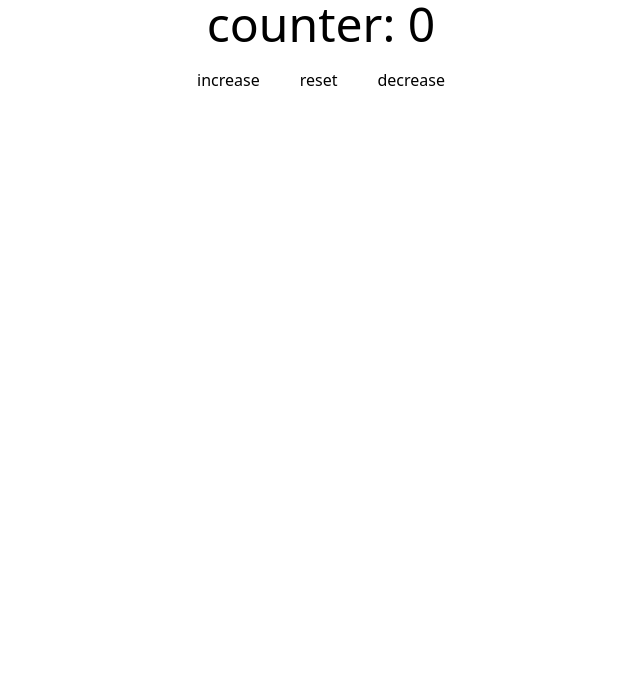
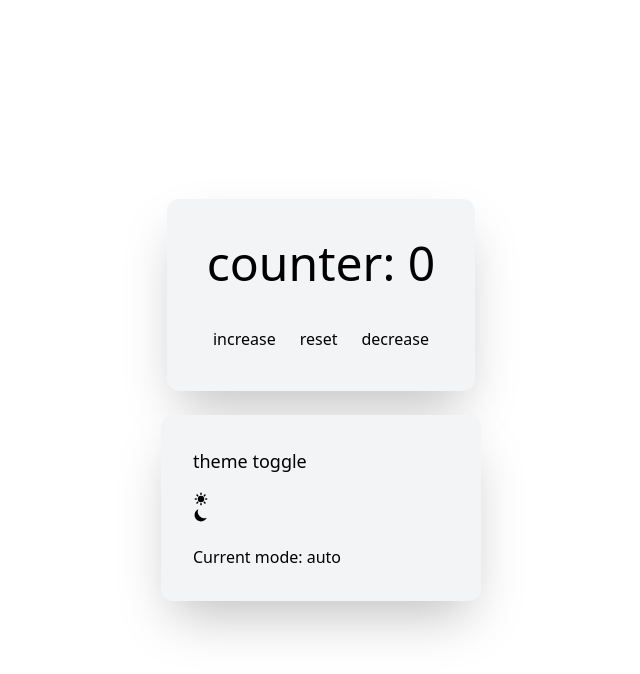
Before and after one commit to GustavoHeringerCurcio/react-hooks-playground, a Next.js app: page / in a window 1280 px wide. Shown: the top 674 px of the page, without its empty margins (319-959 px from the left). Built offline with nearby package versions, Linux system fonts and the light colour scheme.

Commit message:
feature: toggle theme

```diff
--- a/src/app/globals.css
+++ b/src/app/globals.css
@@ -1,3 +1,4 @@
 @import "tailwindcss";
 @import "flowbite-react/plugin/tailwindcss";
 @source "../../.flowbite-react/class-list.json";
+@custom-variant dark (&:where(.dark, .dark *));
--- a/src/app/layout.js
+++ b/src/app/layout.js
@@ -1,29 +1,18 @@
-import { Geist, Geist_Mono } from "next/font/google";
+import { ThemeModeScript } from "flowbite-react";
 import "./globals.css";
 
-const geistSans = Geist({
-  variable: "--font-geist-sans",
-  subsets: ["latin"],
-});
-
-const geistMono = Geist_Mono({
-  variable: "--font-geist-mono",
-  subsets: ["latin"],
-});
-
 export const metadata = {
-  title: "Create Next App",
-  description: "Generated by create next app",
+  title: "My App",
+  description: "Practice app",
 };
 
 export default function RootLayout({ children }) {
   return (
-    <html lang="en">
-      <body
-        className={`${geistSans.variable} ${geistMono.variable} antialiased`}
-      >
-        {children}
-      </body>
+    <html lang="en" suppressHydrationWarning>
+      <head>
+        <ThemeModeScript />
+      </head>
+      <body>{children}</body>
     </html>
   );
 }
--- a/src/app/page.js
+++ b/src/app/page.js
@@ -1,26 +1,39 @@
-"use client"
+"use client";
 
 import { useState } from "react";
-import { Button } from "flowbite-react"
+import { Button, ToggleSwitch, useThemeMode, DarkThemeToggle } from "flowbite-react";
 
 export default function Home() {
-
-
-const [count, setCount] = useState(0)
+  const [count, setCount] = useState(0);
+  const { mode, setMode } = useThemeMode();
 
   return (
-    <div className="flex flex-col justify-center items-center gap-5">
-      <p className="text-5xl">counter: {count}</p>
+    <main className="min-h-screen flex flex-col justify-center items-center gap-6 bg-white text-black dark:bg-gray-900 dark:text-white transition-colors duration-300">
+      <section className="flex flex-col justify-center items-center gap-10 rounded-xl p-10 shadow-2xl bg-gray-100 text-black dark:bg-gray-800 dark:text-white transition-colors duration-300">
+        <p className="text-5xl">counter: {count}</p>
 
+        <div className="flex gap-6">
+          <Button pill color="blue" size="lg" onClick={() => setCount(count + 1)}>
+            increase
+          </Button>
 
-      <div className="flex justify-center items-center gap-10">
-        <Button pill color="blue" size="lg"
-        onClick={() => setCount(count + 1)}
-        >increase</Button>
+          <Button pill color="yellow" size="lg" onClick={() => setCount(0)}>
+            reset
+          </Button>
 
-        <Button  color="yellow" size="lg" onClick={() => setCount(0)}>reset</Button>
-        <Button pill color="red" size="lg" onClick={() => setCount(count - 1)}>decrease</Button>
-      </div>
-    </div>
+          <Button pill color="red" size="lg" onClick={() => setCount(count - 1)}>
+            decrease
+          </Button>
+        </div>
+      </section>
+
+      <section className="w-[320px] rounded-xl p-8 shadow-2xl bg-gray-100 text-black dark:bg-gray-800 dark:text-white transition-colors duration-300">
+        <p className="mb-4 text-lg font-medium">theme toggle</p>
+
+        <DarkThemeToggle>teste</DarkThemeToggle>
+
+        <p className="mt-4">Current mode: {mode}</p>
+      </section>
+    </main>
   );
 }
```
Also changed, not shown: 1 other file (tests, documents, lock files or other folders).
